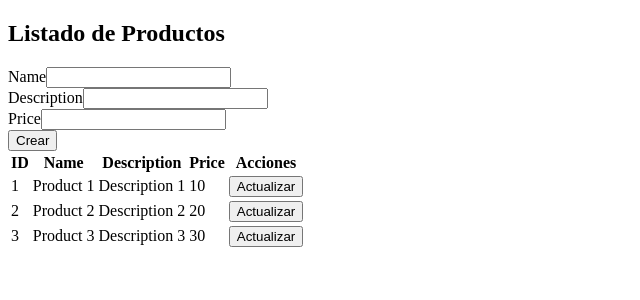
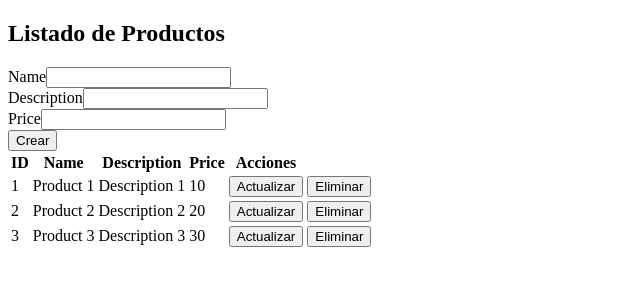
Before and after one commit to jastigi/springboot_angular, an Angular app: page / in a window 1280 px wide. Shown: the top 300 px of the page, without its empty margins (0-640 px from the left). Built offline with nearby package versions, Linux system fonts and the light colour scheme.

Commit message:
Eliminando registros

```diff
--- a/src/app/products/components/product/product.html
+++ b/src/app/products/components/product/product.html
@@ -24,6 +24,9 @@
                     <td>
                         <button type="button" (click)="onUpdateProduct(product)">Actualizar</button>
                     </td>
+                    <td>
+                        <button type="button" (click)="onRemoveProduct(product.id)">Eliminar</button>
+                    </td>
                 </tr>
             }
         </tbody>
--- a/src/app/products/components/product/product.ts
+++ b/src/app/products/components/product/product.ts
@@ -22,7 +22,7 @@ export class ProductComponent implements OnInit{
     this.service.findAll().subscribe(products => this.products = products);
   }
 
-  addProduct(product: Product) {
+  addProduct(product: Product): void {
     if (product.id > 0) {
       this.products = this.products.map(p =>{
         if (p.id == product.id) {
@@ -34,12 +34,18 @@ export class ProductComponent implements OnInit{
       product.id = this.products.length + 1;
       this.products.push(product);
     }
+    this.productSelected = new Product();
     console.log(product);
   }
 
-  onUpdateProduct(productRow: Product) {
+  onUpdateProduct(productRow: Product): void {
     this.productSelected = productRow;
     console.log(productRow);
   }
 
+  onRemoveProduct(id: number): void {
+    this.products = this.products.filter(p => p.id !== id);
+    console.log(id);
+  }
+
 }
```
